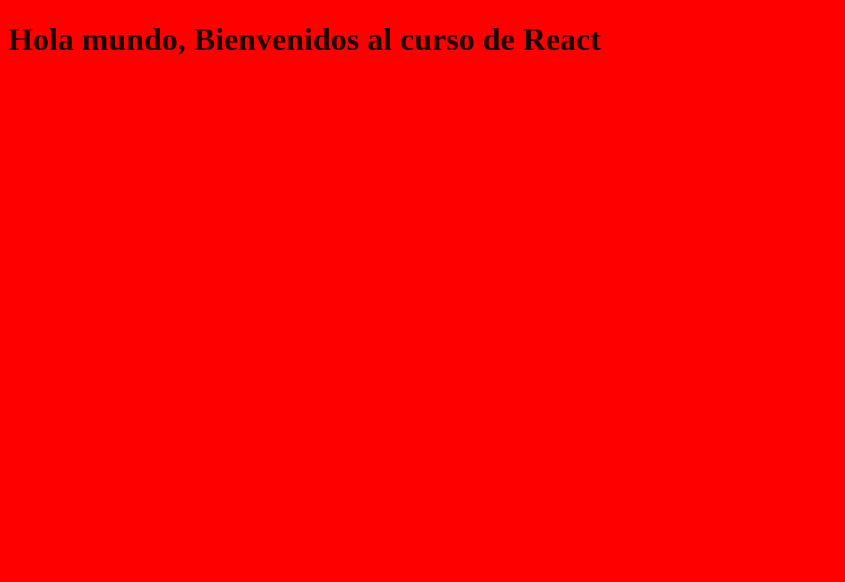
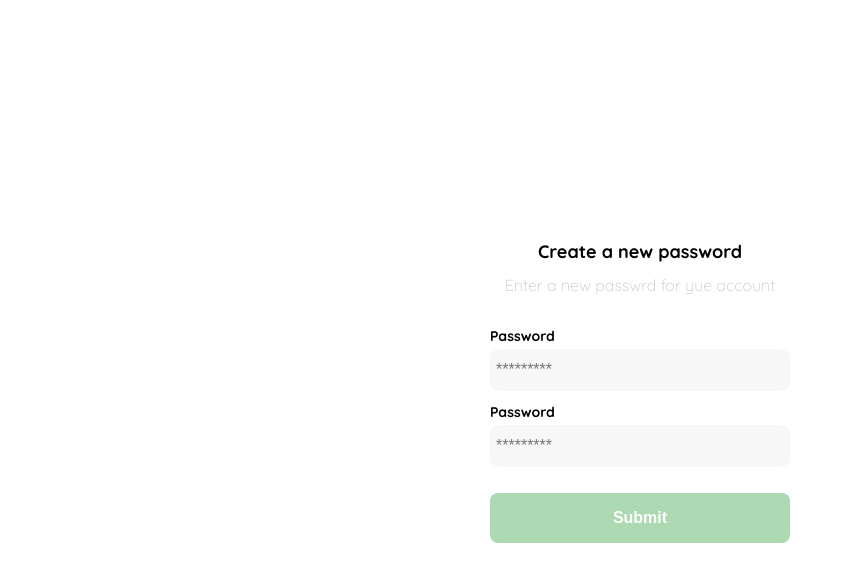
Before and after one commit to Figurex20/ReactShop, a React app: page / in a window 1280 px wide. Shown: the top 582 px of the page, without its empty margins (0-845 px from the left). Built offline with nearby package versions, Linux system fonts and the light colour scheme.

Commit message:
Estilos en los componentes de React

```diff
--- a/public/index.html
+++ b/public/index.html
@@ -4,6 +4,12 @@
 		<meta charset="UTF-8" />
 		<meta http-equiv="X-UA-Compatible" content="IE=edge" />
 		<meta name="viewport" content="width=device-width, initial-scale=1.0" />
+		<link rel="preconnect" href="https://fonts.googleapis.com" />
+		<link rel="preconnect" href="https://fonts.gstatic.com" crossorigin />
+		<link
+			href="https://fonts.googleapis.com/css2?family=Quicksand:wght@300;500;700&display=swap"
+			rel="stylesheet"
+		/>
 		<title>React Shop</title>
 	</head>
 	<body>
--- a/src/components/App.jsx
+++ b/src/components/App.jsx
@@ -1,8 +1,14 @@
 import React from 'react';
-import '../styles/global.scss';
+import { Layout } from '../containers/Layout';
+import { Login } from '../containers/Login';
+import '../styles/global.css';
 
 function App() {
-	return <h1>Hola mundo, Bienvenidos al curso de React</h1>;
+	return (
+		<Layout>
+			<Login />
+		</Layout>
+	);
 }
 
 export { App };
--- /dev/null
+++ b/src/containers/Layout.jsx
@@ -0,0 +1,7 @@
+import React from 'react';
+
+function Layout({ children }) {
+	return <div className="Layout">{children}</div>;
+}
+
+export { Layout };
--- /dev/null
+++ b/src/containers/Login.jsx
@@ -0,0 +1,41 @@
+import React from 'react';
+import '../styles/Login.scss';
+
+function Login() {
+	return (
+		<div className="login">
+			<div className="form-container">
+				<img src="./logos/logo_yard_sale.svg" alt="logo" className="logo" />
+				<h1 className="title">Create a new password</h1>
+				<p className="subtitle">Enter a new passwrd for yue account</p>
+				<form action="/" className="form">
+					<label htmlFor="password" className="label">
+						Password
+					</label>
+					<input
+						type="password"
+						id="password"
+						placeholder="*********"
+						className="input input-password"
+					/>
+					<label htmlFor="new-password" className="label">
+						Password
+					</label>
+					<input
+						type="password"
+						id="new-password"
+						placeholder="*********"
+						className="input input-password"
+					/>
+					<input
+						type="submit"
+						defaultValue="Confirm"
+						className="primary-button login-button"
+					/>
+				</form>
+			</div>
+		</div>
+	);
+}
+
+export { Login };
--- /dev/null
+++ b/src/styles/Login.scss
@@ -0,0 +1,70 @@
+@use './_vars.scss';
+
+.login {
+	width: 100%;
+	height: 100vh;
+	display: grid;
+	place-items: center;
+}
+.form-container {
+	display: grid;
+	grid-template-rows: auto 1fr auto;
+	width: 300px;
+}
+.logo {
+	width: 150px;
+	margin-bottom: 48px;
+	justify-self: center;
+	display: none;
+}
+.title {
+	font-size: var(--lg);
+	margin-bottom: 12px;
+	text-align: center;
+}
+.subtitle {
+	color: var(--very-light-pink);
+	font-size: var(--md);
+	font-weight: 300;
+	margin-top: 0;
+	margin-bottom: 32px;
+	text-align: center;
+}
+.form {
+	display: flex;
+	flex-direction: column;
+}
+.label {
+	font-size: var(--sm);
+	font-weight: bold;
+	margin-bottom: 4px;
+}
+.input {
+	background-color: var(--text-input-field);
+	border: none;
+	border-radius: 8px;
+	height: 30px;
+	font-size: var(--md);
+	padding: 6px;
+	margin-bottom: 12px;
+}
+.primary-button {
+	background-color: var(--hospital-green);
+	border-radius: 8px;
+	border: none;
+	color: var(--white);
+	width: 100%;
+	cursor: pointer;
+	font-size: var(--md);
+	font-weight: bold;
+	height: 50px;
+}
+.login-button {
+	margin-top: 14px;
+	margin-bottom: 30px;
+}
+@media (max-width: 640px) {
+	.logo {
+		display: block;
+	}
+}
--- /dev/null
+++ b/src/styles/_vars.scss
@@ -0,0 +1,10 @@
+:root {
+	--white: #ffffff;
+	--black: #000000;
+	--very-light-pink: #c7c7c7;
+	--text-input-field: #f7f7f7;
+	--hospital-green: #acd9b2;
+	--sm: 14px;
+	--md: 16px;
+	--lg: 18px;
+}
--- /dev/null
+++ b/src/styles/global.css
@@ -0,0 +1,4 @@
+body {
+	margin: 0;
+	font-family: 'Quicksand', sans-serif;
+}
--- a/src/styles/global.scss
+++ /dev/null
@@ -1,7 +0,0 @@
-$base-color: #ff0000;
-$color: rgba(black, 0.88);
-
-body {
-	background-color: $base-color;
-	color: $color;
-}
--- a/webpack.config.js
+++ b/webpack.config.js
@@ -26,7 +26,7 @@ module.exports = {
 				use: [{ loader: 'html-loader' }],
 			},
 			{
-				test: /\.s[ac]ss$/i,
+				test: /\.(css|scss)$/,
 				use: ['style-loader', 'css-loader', 'sass-loader'],
 			},
 		],
```
